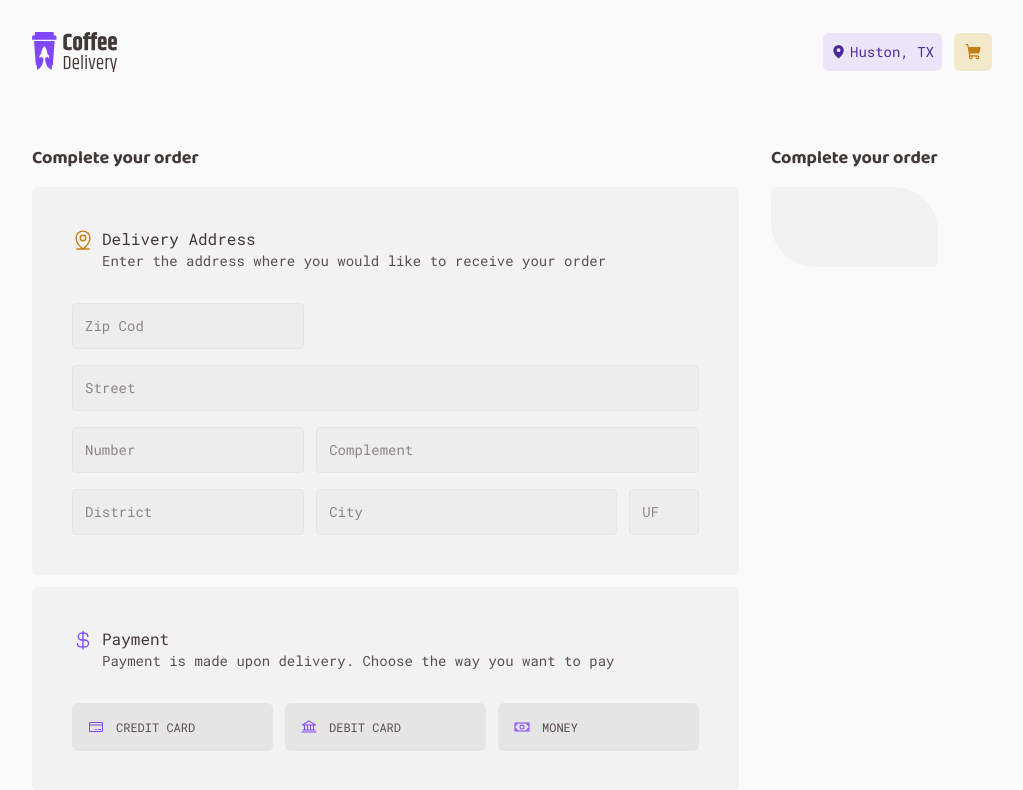
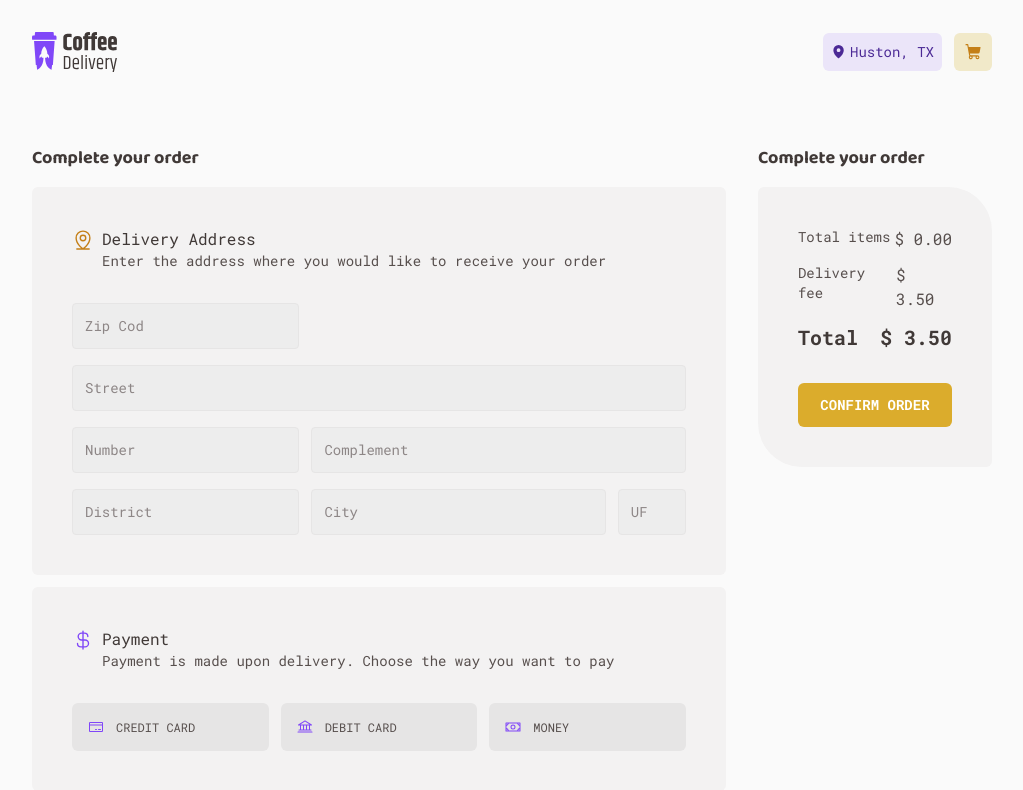
Before and after one commit to JhonatanGAlves/coffee-delivery, a Next.js app: page /shopping-cart in a window 1280 px wide. Shown: the top 790 px of the page, without its empty margins (128-1151 px from the left). Built offline with nearby package versions, Linux system fonts and the light colour scheme.

Commit message:
feat: 🧑🏻‍💻 Initializing Shopping Cart Page construction and implementing logic to handle cart list items

```diff
--- a/src/app/shopping-cart/page.tsx
+++ b/src/app/shopping-cart/page.tsx
@@ -1,6 +1,6 @@
 "use client";
-import CoffeeCartCard from "@/components/main/coffee-card/CoffeeCartCard";
-import { CoffeeDeliveryContext } from "@/context/CoffeeDeliveryContext";
+import { useContext, useEffect, useState } from "react";
+
 import {
   Bank,
   CreditCard,
@@ -8,10 +8,31 @@ import {
   MapPinLine,
   Money,
 } from "@phosphor-icons/react";
-import { useContext } from "react";
+
+import CoffeeCartCard from "@/components/main/coffee-card/CoffeeCartCard";
+import { CoffeeDeliveryContext } from "@/context/CoffeeDeliveryContext";
 
 export default function ShoppingCartPage() {
   const { cart } = useContext(CoffeeDeliveryContext);
+  const [totalSumItems, setTotalSumItems] = useState(0);
+
+  function getTotalSumItems(currentCart: CoffeeCartTypes[]) {
+    const allItemPrices = currentCart.map((item) => item.totalPrice);
+
+    if (!allItemPrices.length) {
+      setTotalSumItems(0);
+    } else {
+      const sum = allItemPrices.reduce((accumulator, currentValue) => {
+        return accumulator + currentValue;
+      }, 0);
+
+      setTotalSumItems(sum);
+    }
+  }
+
+  useEffect(() => {
+    getTotalSumItems(cart);
+  }, [cart]);
 
   return (
     <div className="bg-[var('--background')] flex gap-8 px-40 pt-10 pb-[15rem]">
@@ -120,16 +141,41 @@ export default function ShoppingCartPage() {
         </span>
 
         <div className="flex flex-col gap-8 p-10 bg-[var(--base-card)] rounded-tl-md rounded-tr-[2.75rem] rounded-br-md rounded-bl-[2.75rem]">
-          {cart.map((coffee) => (
+          {cart.map((coffee, index) => (
             <CoffeeCartCard
               key={coffee.id}
               id={coffee.id}
+              index={index}
               coffeeImage={coffee.coffeeImage}
               coffeeName={coffee.coffeeName}
               price={coffee.price}
+              totalPrice={coffee.totalPrice}
               amount={coffee.amount}
             />
           ))}
+          <div className="flex flex-col gap-3">
+            <div className="flex justify-between">
+              <span className="font-normal text-sm">Total items</span>
+              <span className="font-normal text-base">
+                $ {totalSumItems.toFixed(2)}
+              </span>
+            </div>
+            <div className="flex justify-between">
+              <span className="font-normal text-sm">Delivery fee</span>
+              <span className="font-normal text-base">$ 3.50</span>
+            </div>
+            <div className="flex justify-between">
+              <span className="font-bold text-xl text-[var(--base-subtitle)]">
+                Total
+              </span>
+              <span className="font-bold text-xl text-[var(--base-subtitle)]">
+                $ {(totalSumItems + 3.5).toFixed(2)}
+              </span>
+            </div>
+          </div>
+          <button className="outline-none p-3 bg-[var(--yellow)] text-[var(--white)] text-sm font-bold uppercase hover:bg-[var(--yellow-dark)] transition-all rounded-md">
+            confirm order
+          </button>
         </div>
       </div>
     </div>
--- a/src/components/header/Header.tsx
+++ b/src/components/header/Header.tsx
@@ -9,7 +9,9 @@ import logoHeader from "../../assets/logo-header.svg";
 export default function Header() {
   return (
     <header className="flex justify-between items-center px-40 py-8">
-      <Image src={logoHeader} alt="Coffee image in homepage header" />
+      <Link href={"/"}>
+        <Image src={logoHeader} alt="Coffee image in homepage header" />
+      </Link>
       <div className="flex gap-3">
         <div className="flex justify-center items-center gap-1 px-2 h-[2.375rem] rounded-md font-mono font-normal text-sm text-[var(--purple-dark)] bg-[var(--purple-light)]">
           <MapPin width={15.13} height={19.25} weight="fill" />
--- a/src/components/main/Main.tsx
+++ b/src/components/main/Main.tsx
@@ -78,10 +78,11 @@ export default function Main() {
       </h3>
 
       <div className="grid grid-cols-1 min-[858px]:grid-cols-2 min-[1134px]:grid-cols-3 min-[1411px]:grid-cols-4 gap-8">
-        {cafesAvailable.map((coffee) => (
+        {cafesAvailable.map((coffee, index) => (
           <CoffeeCatalogCard
             key={coffee.id}
             id={coffee.id}
+            index={index}
             coffeeImage={coffee.coffeeImage}
             compositions={coffee.compositions}
             coffeeName={coffee.coffeeName}
--- a/src/components/main/coffee-card/CoffeeCartCard.tsx
+++ b/src/components/main/coffee-card/CoffeeCartCard.tsx
@@ -1,20 +1,44 @@
-import { useState } from "react";
+import { useContext, useState } from "react";
 
 import Image from "next/image";
 
 import { Plus, Minus, Trash } from "@phosphor-icons/react";
+import { CoffeeDeliveryContext } from "@/context/CoffeeDeliveryContext";
+
+interface CoffeeCartCardProps extends CoffeeCartTypes {
+  index: number;
+}
 
 export default function CoffeeCartCard({
   id,
   coffeeImage,
   coffeeName,
   price,
+  totalPrice,
   amount,
-}: CoffeeTypes) {
+  index,
+}: CoffeeCartCardProps) {
   const [amountToBuy, setAmountToBuy] = useState(amount ?? 1);
+  const { cart, updateItemFromCart, deleteItemFromCart } = useContext(
+    CoffeeDeliveryContext
+  );
+
+  function updateAmountAndTotalPrice(
+    idx: number,
+    operation: "subtract" | "add",
+    currentCart: CoffeeCartTypes[],
+    price: number
+  ) {
+    if (operation === "subtract") {
+      setAmountToBuy(amountToBuy - 1);
+    } else {
+      setAmountToBuy(amountToBuy + 1);
+    }
+
+    updateItemFromCart(idx, operation, currentCart, price);
+  }
 
   return (
-    <>
     <div className="flex justify-between px-1 pt-2 pb-8 border-b border-solid border-b-[var(--base-button)]">
       <div className="flex gap-5 mr-[3.125rem]">
         <Image src={coffeeImage} alt="Coffee Image" width={64} height={64} />
@@ -23,9 +47,10 @@ export default function CoffeeCartCard({
           <div className="flex gap-2">
             <div className="flex justify-between items-center w-[4.5rem] h-[2.375rem] rounded-md bg-[var(--base-button)]">
               <button
-                  className="outline-none h-full flex justify-center items-center flex-1 text-[var(--purple)]"
+                className="hover:opacity-60 transition-all outline-none h-full flex justify-center items-center flex-1 text-[var(--purple)]"
                 onClick={() => {
-                    amountToBuy > 1 && setAmountToBuy(amountToBuy - 1);
+                  amountToBuy > 1 &&
+                    updateAmountAndTotalPrice(index, "subtract", cart, price);
                 }}
               >
                 <Minus size={10.94} color="var(--purple)" />
@@ -34,14 +59,19 @@ export default function CoffeeCartCard({
                 {amountToBuy}
               </span>
               <button
-                  className="outline-none h-full flex justify-center items-center flex-1 text-[var(--purple)]"
-                  onClick={() => setAmountToBuy(amountToBuy + 1)}
+                className="hover:opacity-60 transition-all outline-none h-full flex justify-center items-center flex-1 text-[var(--purple)]"
+                onClick={() =>
+                  updateAmountAndTotalPrice(index, "add", cart, price)
+                }
               >
                 <Plus size={10.94} color="var(--purple)" />
               </button>
             </div>
 
-              <button className="flex p-2 gap-3 rounded-md bg-[var(--base-button)] hover:bg-[var(--base-hover)] font-normal text-xs transition-all">
+            <button
+              className="flex items-center p-2 gap-3 rounded-md bg-[var(--base-button)] hover:bg-[var(--base-hover)] font-normal text-xs transition-all"
+              onClick={() => deleteItemFromCart(id, cart)}
+            >
               <Trash size={16} color="var(--purple)" />
               <span>DELETE</span>
             </button>
@@ -49,8 +79,9 @@ export default function CoffeeCartCard({
         </div>
       </div>
 
-        <span className="font-bold text-base w-[3.75rem]">$ {price}</span>
+      <span className="font-bold text-base w-[3.75rem]">
+        $ {totalPrice?.toFixed(2)}
+      </span>
     </div>
-    </>
   );
 }
--- a/src/components/main/coffee-card/CoffeeCatalogCard.tsx
+++ b/src/components/main/coffee-card/CoffeeCatalogCard.tsx
@@ -1,42 +1,56 @@
-import { useContext, useState } from "react";
+import { useContext, useEffect, useState } from "react";
 
 import Image from "next/image";
 
 import { ShoppingCart, Plus, Minus } from "@phosphor-icons/react";
 import { CoffeeDeliveryContext } from "@/context/CoffeeDeliveryContext";
 
+interface CoffeeCatalogCardProps extends CoffeeTypes {
+  index: number;
+}
+
 export default function CoffeeCatalogCard({
   id,
+  index,
   coffeeImage,
   compositions,
   coffeeName,
   description,
   price,
-}: CoffeeTypes) {
+}: CoffeeCatalogCardProps) {
+  const { addItemToCart, cart } = useContext(CoffeeDeliveryContext);
+
   const [amountToBuy, setAmountToBuy] = useState(1);
+  const [cafesFromCart, setCafesFromCart] = useState(cart ?? []);
 
-  const { addToCart, cart } = useContext(CoffeeDeliveryContext);
+  function addCoffeeToCart(amountToBuy: number, index: number) {
+    const totalPrice = amountToBuy * price;
 
-  function addCoffeeToCart(amountToBuy: number) {
-    const newCoffee: CoffeeTypes = {
+    const newCoffee: CoffeeCartTypes = {
       id,
       coffeeImage,
       compositions,
       coffeeName,
       description,
       price,
+      totalPrice,
       amount: amountToBuy,
     };
 
-    addToCart(cart, newCoffee);
+    addItemToCart(cafesFromCart, newCoffee, index);
+    setAmountToBuy(1);
   }
+
+  useEffect(() => {
+    setCafesFromCart(cart);
+  }, [cart]);
 
   return (
     <div className="flex flex-col mb-5 items-center px-5 bg-[var(--base-card)] rounded-tl-md rounded-tr-[2.25rem] rounded-br-md rounded-bl-[2.25rem]">
       <header className="flex flex-col items-center gap-3 -mt-5">
         <Image src={coffeeImage} alt="Coffee Image" />
         <div className="flex gap-1">
-          {compositions.map((composition, index) => (
+          {compositions?.map((composition, index) => (
             <label
               key={index}
               className="px-2 py-1 rounded-[6.25rem] uppercase font-mono font-bold text-[0.625rem] text-[var(--yellow-dark)] bg-[var(--yellow-light)]"
@@ -67,7 +81,7 @@ export default function CoffeeCatalogCard({
         <div className="flex gap-2">
           <div className="flex justify-between items-center w-[4.5rem] h-[2.375rem] rounded-md bg-[var(--base-button)]">
             <button
-              className="outline-none h-full flex justify-center items-center flex-1 text-[var(--purple)]"
+              className="hover:opacity-60 transition-all outline-none h-full flex justify-center items-center flex-1 text-[var(--purple)]"
               onClick={() => {
                 amountToBuy > 1 && setAmountToBuy(amountToBuy - 1);
               }}
@@ -78,7 +92,7 @@ export default function CoffeeCatalogCard({
               {amountToBuy}
             </span>
             <button
-              className="outline-none h-full flex justify-center items-center flex-1 text-[var(--purple)]"
+              className="hover:opacity-60 transition-all outline-none h-full flex justify-center items-center flex-1 text-[var(--purple)]"
               onClick={() => setAmountToBuy(amountToBuy + 1)}
             >
               <Plus size={10.94} color="var(--purple)" />
@@ -88,7 +102,7 @@ export default function CoffeeCatalogCard({
           <button
             type="button"
             className="flex justify-center items-center w-[2.375rem] h-[2.375rem] rounded-md bg-[var(--purple-dark)] hover:bg-[var(--purple)] transition-all"
-            onClick={() => addCoffeeToCart(amountToBuy)}
+            onClick={() => addCoffeeToCart(amountToBuy, index)}
           >
             <ShoppingCart
               width={19.74}
--- a/src/context/CoffeeDeliveryContext.tsx
+++ b/src/context/CoffeeDeliveryContext.tsx
@@ -8,8 +8,19 @@ interface CoffeeDeliveryProviderProps {
 
 interface CoffeeDeliveryContextProps {
   cafesAvailable: CoffeeTypes[];
-  addToCart: (cart: CoffeeTypes[], coffee: CoffeeTypes) => void;
-  cart: CoffeeTypes[];
+  addItemToCart: (
+    cart: CoffeeCartTypes[],
+    coffee: CoffeeCartTypes,
+    index: number
+  ) => void;
+  cart: CoffeeCartTypes[];
+  updateItemFromCart: (
+    idx: number,
+    operation: "subtract" | "add",
+    currentCart: CoffeeCartTypes[],
+    price: number
+  ) => void;
+  deleteItemFromCart: (id: number, currentCart: CoffeeCartTypes[]) => void;
 }
 
 export const CoffeeDeliveryContext = createContext<CoffeeDeliveryContextProps>(
@@ -25,39 +36,58 @@ export const CoffeeDeliveryProvider = ({
       : null;
 
   const [cafesAvailable, setCafesAvailable] = useState<CoffeeTypes[]>([]);
-  const [cart, setCart] = useState<CoffeeTypes[]>(getCartFromStorage ?? []);
+  const [cart, setCart] = useState<CoffeeCartTypes[]>(getCartFromStorage ?? []);
 
-  function addToCart(currentCart: CoffeeTypes[], newCoffee: CoffeeTypes) {
+  function addItemToCart(
+    currentCart: CoffeeCartTypes[],
+    newCoffee: CoffeeCartTypes,
+    index: number
+  ) {
     const coffeeAlreadyExistInTheCart = currentCart.find(
       (coffee) => coffee.id === newCoffee.id
     );
 
-    if (coffeeAlreadyExistInTheCart?.amount && newCoffee.amount) {
-      const currentCartWithoutTheExistingCoffee = currentCart.filter(
-        (cart) => cart.id !== newCoffee.id
-      );
+    if (coffeeAlreadyExistInTheCart) {
+      (currentCart[index].amount as number) += newCoffee.amount as number;
+      (currentCart[index].totalPrice as number) +=
+        newCoffee.totalPrice as number;
 
-      const existingCoffeeWithTheUpdatedAmount = {
-        ...coffeeAlreadyExistInTheCart,
-        amount: coffeeAlreadyExistInTheCart.amount + newCoffee.amount,
-      };
-
-      setCart([
-        ...currentCartWithoutTheExistingCoffee,
-        existingCoffeeWithTheUpdatedAmount,
-      ]);
-
-      localStorage.setItem(
-        "cart",
-        JSON.stringify([
-          ...currentCartWithoutTheExistingCoffee,
-          existingCoffeeWithTheUpdatedAmount,
-        ])
-      );
+      setCart(currentCart);
+      localStorage.setItem("cart", JSON.stringify(currentCart));
     } else {
       setCart([...currentCart, newCoffee]);
       localStorage.setItem("cart", JSON.stringify([...currentCart, newCoffee]));
     }
+  }
+
+  function updateItemFromCart(
+    idx: number,
+    operation: "subtract" | "add",
+    currentCart: CoffeeCartTypes[],
+    price: number
+  ) {
+    const allItemsInCart = [...currentCart];
+
+    if (operation === "subtract") {
+      (allItemsInCart[idx].amount as number) -= 1;
+      (allItemsInCart[idx].totalPrice as number) -= price;
+    } else {
+      (allItemsInCart[idx].amount as number) += 1;
+      (allItemsInCart[idx].totalPrice as number) += price;
+    }
+
+    setCart(allItemsInCart);
+    localStorage.setItem("cart", JSON.stringify(allItemsInCart));
+  }
+
+  function deleteItemFromCart(id: number, currentCart: CoffeeCartTypes[]) {
+    const allItemsInCart = [...currentCart];
+    const cartWithoutTheItemDeleted = allItemsInCart.filter(
+      (item) => item.id !== id
+    );
+
+    setCart(cartWithoutTheItemDeleted);
+    localStorage.setItem("cart", JSON.stringify(cartWithoutTheItemDeleted));
   }
 
   useEffect(() => {
@@ -65,7 +95,13 @@ export const CoffeeDeliveryProvider = ({
   }, []);
 
   const values = useMemo(() => {
-    return { cafesAvailable, addToCart, cart };
+    return {
+      cafesAvailable,
+      addItemToCart,
+      cart,
+      updateItemFromCart,
+      deleteItemFromCart,
+    };
   }, [cafesAvailable, cart]);
 
   return (
--- a/src/types/types.d.ts
+++ b/src/types/types.d.ts
@@ -7,3 +7,7 @@ type CoffeeTypes = {
   price: number;
   amount?: number;
 };
+
+interface CoffeeCartTypes extends CoffeeTypes {
+  totalPrice: number;
+}
```
Also changed, not shown: 1 other file (tests, documents, lock files or other folders). Lines whose indentation alone changed are shown as unchanged.
